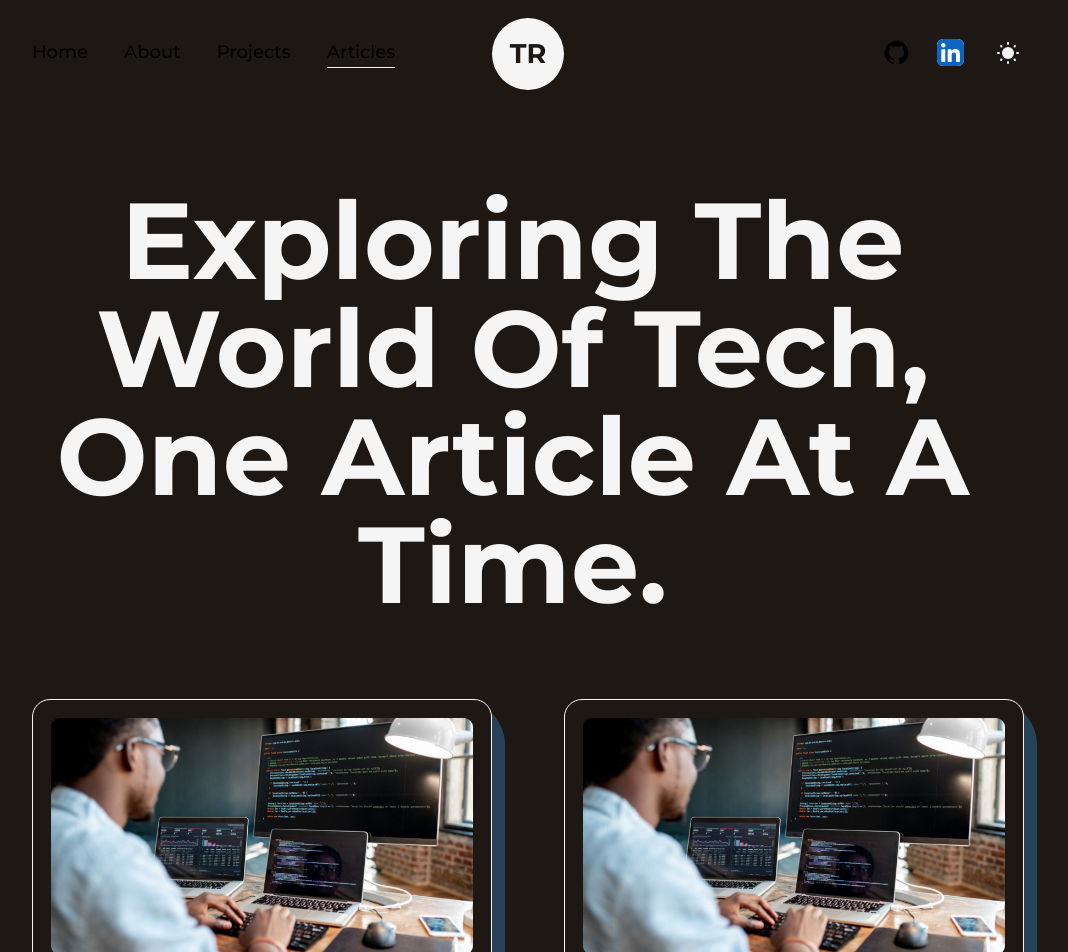
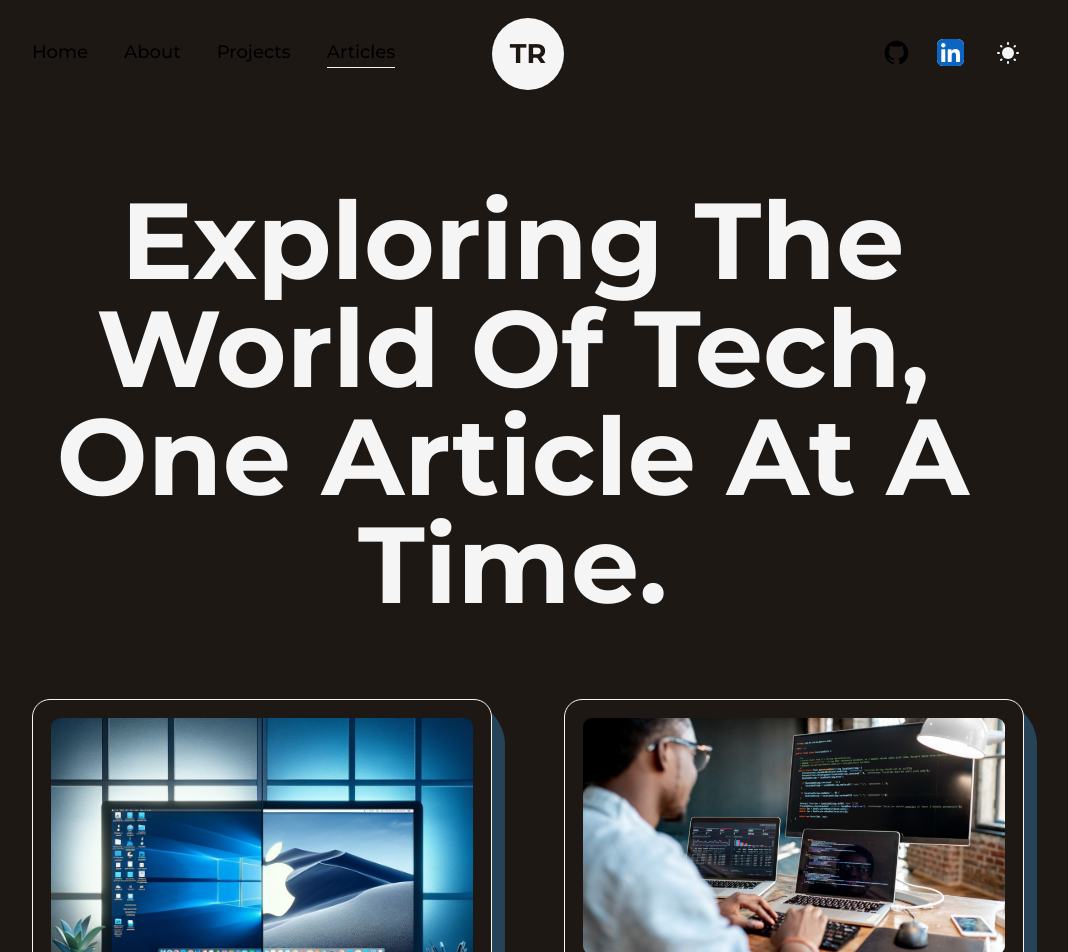
Before and after one commit to tch180/Portfolio-2023, a Next.js app: page /articles in a window 1280 px wide. Shown: the top 952 px of the page, without its empty margins (112-1180 px from the left). Built offline with nearby package versions, Linux system fonts and the light colour scheme.

Commit message:
feat: Add article1 image and update featured article in articles page

```diff
--- a/src/pages/articles.js
+++ b/src/pages/articles.js
@@ -7,7 +7,7 @@ import Image from "next/image";
 import techArticle from "../../public/images/profile/techArticle.jpg";
 import { motion, useMotionValue } from "framer-motion";
 import TransitionEffect from "@/components/TransitionEffect";
-
+import article1 from "../../public/images/profile/article1.png"
 
 const FramerImage = motion(Image);
 
@@ -121,12 +121,11 @@ const articles = () => {
           " />
           <ul className="grid grid-cols-2 gap-16 lg:gap-8 md:grid-cols-1 md:gap-y-16">
             <FeaturedArticle
-              img={techArticle}
-              title="Lorem ipsum dolor sit amet consectetur adipisicing elit."
-              time="7 min read"
-              summary="Excepteur id et do labore ad ullamco id do ipsum nostrud aliqua dolor et. Exercitation tempor pariatur laboris nisi deserunt id ut sunt enim commodo enim. Nostrud esse commodo adipisicing in do voluptate deserunt reprehenderit mollit ea consequat ut ea laborum. Dolor Lorem laboris adipisicing dolor laborum mollit est ad anim aliqua pariatur.
-            "
-              link="/"
+              img={article1}
+              title="Transforming Your Windows Terminal into a Mac-Like Experience"
+              time="4 min read"
+              summary="If you’re a Windows user who admires the sleek and efficient Mac terminal, you don’t have to envy it any longer. With a few simple steps, you can turn your Windows terminal into a Mac-like experience by installing Clink and Oh My Posh. Additionally, we’ll also guide you through the process of installing Git, which will empower you to use powerful Linux commands"
+              link="https://medium.com/@thopstadredner/transforming-your-windows-terminal-into-a-mac-like-experience-1ec95d206114"
             />
 
             <FeaturedArticle
--- a/src/pages/projects.js
+++ b/src/pages/projects.js
@@ -131,9 +131,12 @@ const projects = () => {
               <FeaturedProject
                 type="Featured Project"
                 title="oneStory"
-                summary="The bookworm's TikTok. A social media platform for book lovers. Have Discussions, share your favorite books, and connect with other book lovers. WIP."
+                summary=" Immerse yourself in a universe of captivating tales, where every
+                book becomes an adventure waiting to unfold. OneStory brings
+                together the magic of reading and the power of community,
+                connecting book lovers like never before "
                 img={oneStory}
-                link="/"
+                link="www.onestory.one"
                 github="/"
               />
             </div>
```
Also changed, not shown: public/images/profile/article1.png (added).
